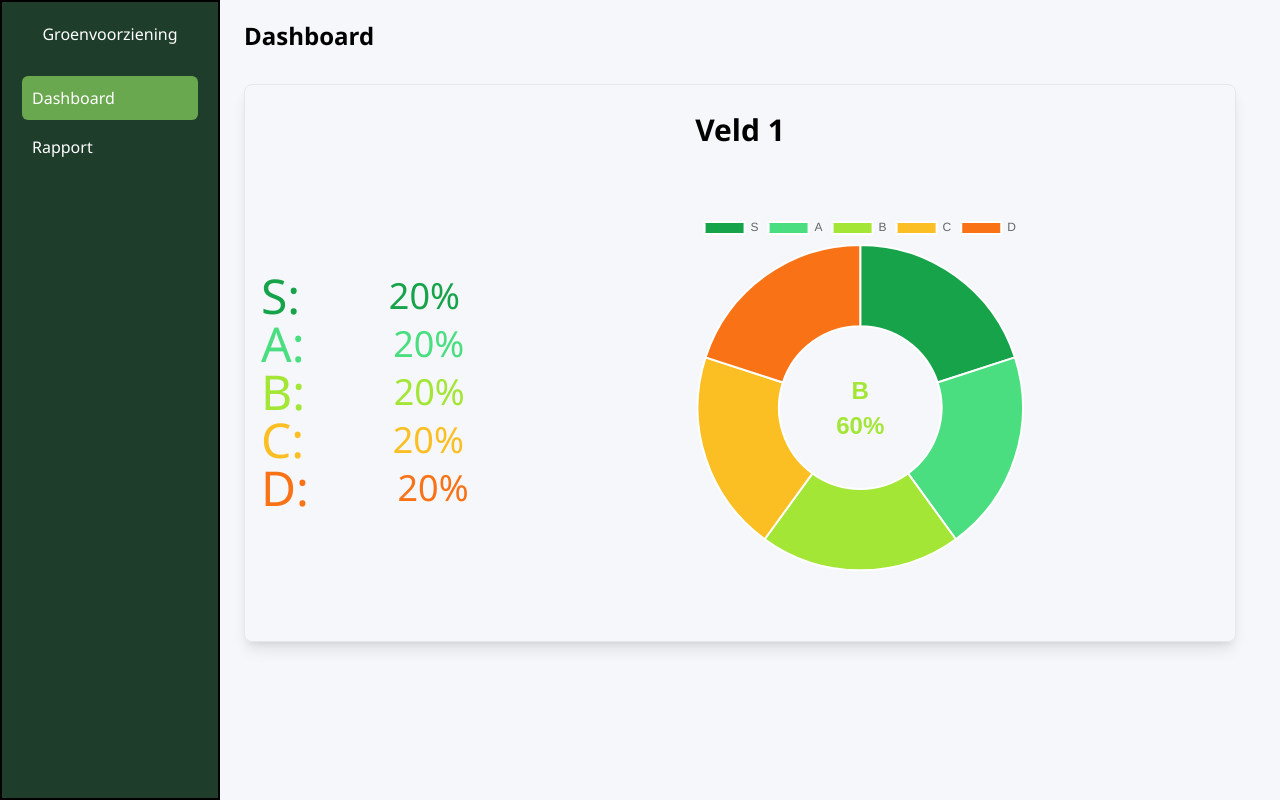
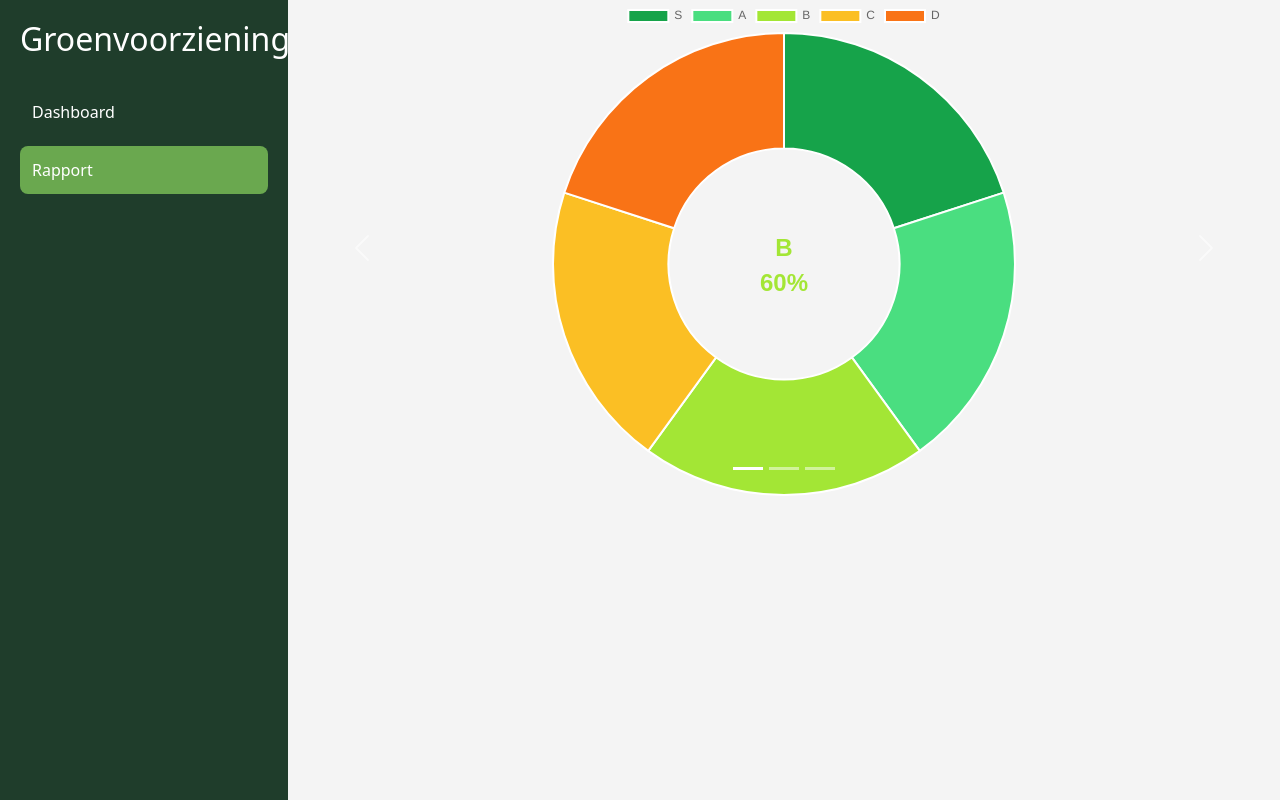
Before and after one commit to gideontigelaar/project-groenwerf, a PHP site: page / in a window 1280 px wide. Run offline with PHP 8.4, Linux system fonts and the light colour scheme; some libraries are stand-ins or nearby versions.

```diff
--- a/website/index.php
+++ b/website/index.php
@@ -1,69 +1,96 @@
 <!DOCTYPE html>
-<html>
+<html lang="en">
 <head>
+    <meta charset="UTF-8">
+    <meta name="viewport" content="width=device-width, initial-scale=1.0">
     <title>Groenwerf dashboard</title>
-    <link rel="stylesheet" href="style.css">
+
+    <!-- Bootstrap -->
+    <link
+        href="https://cdn.jsdelivr.net/npm/bootstrap@5.3.8/dist/css/bootstrap.min.css"
+        rel="stylesheet"
+    >
+
+    <!-- Tailwind -->
     <script src="https://cdn.jsdelivr.net/npm/@tailwindcss/browser@4"></script>
+
+    <link href="style.css" rel="stylesheet">
     <script src="/node_modules/chart.js/dist/chart.umd.min.js"></script>
 </head>
+
 <body>
 
+    <!-- Sidebar -->
     <div class="sidebar">
-    <h2 class="text-center">Groenvoorziening</h2>
+        <h2>Groenvoorziening</h2>
+
         <ul>
-        <a href="index.php"> <li class="active">Dashboard</li> </a>
-        <a href="rapport.php"> <li>Rapport</li> </a>
+            <a href="index.php">
+                <li>Dashboard</li>
+            </a>
+
+            <a href="rapport.php">
+                <li class="active">Rapport</li>
+            </a>
         </ul>
     </div>
 
-<div class="flex p-5 w-full flex-col pl-[220px]">
-    <h1 class="px-6 text-2xl font-bold mb-2">Dashboard</h1>
-    <div class="w-full grid grid-cols-1 gap-4 p-6">
-        <div class="row-span-2 grid grid-cols-1 aspect-16/9 shadow-lg rounded-lg border border-gray-200 p-4">
-            <p class="text-3xl row-span-1 font-bold flex items-center justify-center h-auto">Veld 1</p>
-            <div id="ChartContainer" class="w-full h-full grid grid-cols-4 gap-0 items-center row-span-5 justify-center">
-                <div class="flex flex-col w-full col-span-1 text-5xl justify-items-center">
-                    <div class="flex flex-row items-center" style="color:#16a34a">
-                        <p class="w-auto">S:</p>
-                        <div class="mx-4 text-4xl text-end w-3/5">
-                            <p class="">20%</p>
+    <!-- Main Content -->
+    <div class="main-content">
+
+        <div id="carouselExampleIndicators" class="carousel slide" data-bs-ride="carousel">
+
+            <!-- Indicators -->
+            <div class="carousel-indicators">
+                <button type="button" data-bs-target="#carouselExampleIndicators" data-bs-slide-to="0" class="active"></button>
+
+                <button type="button" data-bs-target="#carouselExampleIndicators" data-bs-slide-to="1"></button>
+
+                <button type="button" data-bs-target="#carouselExampleIndicators" data-bs-slide-to="2"></button>
             </div>
-                    </div>
-                    <div class="flex flex-row items-center" style="color:#4ade80">
-                        <p class="w-auto">A:</p>
-                        <div class="mx-4 text-4xl text-end w-3/5">
-                            <p class="">20%</p>
-                        </div>
-                    </div>
-                    <div class="flex flex-row items-center" style="color:#a3e635">
-                        <p class="w-auto">B:</p>
-                        <div class="mx-4 text-4xl text-end w-3/5">
-                            <p class="">20%</p>
-                        </div>
-                    </div>
-                    <div class="flex flex-row items-center" style="color:#fbbf24">
-                        <p class="w-auto">C:</p>
-                        <div class="mx-4 text-4xl text-end w-3/5">
-                            <p class="">20%</p>
-                        </div>
-                    </div>
-                    <div class="flex flex-row items-center" style="color:#f97316">
-                        <p class="w-auto">D:</p>
-                        <div class="mx-4 text-4xl text-end w-3/5">
-                            <p class="">20%</p>
-                        </div>
-                    </div>
-                </div>
+
+            <!-- Slides -->
+            <div class="carousel-inner">
+
+                <div id="ChartContainer" class="carousel-item active">
                     <div class="col-span-3 object-contain">
                         <canvas id="pieChart"></canvas>
                     </div>
                 </div>
+
+                <div class="carousel-item">
+                    <img
+                        src="https://images.unsplash.com/photo-1500530855697-b586d89ba3ee"
+                        class="d-block w-100"
+                        alt="Nature 2"
+                    >
                 </div>
-        <!-- <div class="row-span-2 aspect-16/9 shadow-lg rounded-lg border border-gray-200">
 
-        </div> -->
+                <div class="carousel-item">
+                    <img
+                        src="https://images.unsplash.com/photo-1493246507139-91e8fad9978e"
+                        class="d-block w-100"
+                        alt="Nature 3"
+                    >
                 </div>
+
             </div>
+
+            <!-- Controls -->
+            <button class="carousel-control-prev" type="button" data-bs-target="#carouselExampleIndicators" data-bs-slide="prev">
+                <span class="carousel-control-prev-icon"></span>
+            </button>
+
+            <button class="carousel-control-next" type="button" data-bs-target="#carouselExampleIndicators" data-bs-slide="next">
+                <span class="carousel-control-next-icon"></span>
+            </button>
+
+        </div>
+
+    </div>
+
+    <!-- Bootstrap JS -->
+    <script src="https://cdn.jsdelivr.net/npm/bootstrap@5.3.8/dist/js/bootstrap.bundle.min.js"></script>
     <script src="PieChart.js"></script>
 </body>
 </html>
--- a/website/style.css
+++ b/website/style.css
@@ -1,39 +1,46 @@
 body {
     margin: 0;
-    font-family: 'Segoe UI', sans-serif;
-    background: #f5f7fb;
     display: flex;
+    min-height: 100vh;
+    background: #f4f4f4;
 }
-
-/* Sidebar */
 .sidebar {
-    width: 220px;
+    width: 18rem;
     background: #1f3d2b;
     color: white;
-    height: 100vh;
     padding: 20px;
-    border-right-style: solid;
-    border-width: 2px;
-    border-color: black;
-    position: fixed;
 }
-
 .sidebar h2 {
+    text-align: center;
     margin-bottom: 30px;
 }
-
 .sidebar ul {
     list-style: none;
     padding: 0;
 }
-
+.sidebar a {
+    text-decoration: none;
+    color: white;
+}
 .sidebar li {
-    padding: 10px;
-    margin: 5px 0;
-    cursor: pointer;
+    padding: 12px;
+    border-radius: 8px;
+    margin-bottom: 10px;
+    transition: 0.2s;
+}
+.sidebar li:hover,
+.sidebar .active {
+    background: #6aa84f;
+}
+.main-content {
+    flex: 1;
+}
+.carousel-item img {
+    height: 500px;
+    object-fit: cover;
+    border-radius: 12px;
 }
 
-.sidebar .active {
-    background: #6aa84f;
-    border-radius: 6px;
+.form-control::placeholder {
+    color: rgba(255, 255, 255);
 }
```
Also changed, not shown: website/data.php (+15 -12 lines), website/fetchdata.js (added, +41 -0 lines), website/geocode.php (added, +48 -0 lines), website/rapport.php (+79 -9 lines). Lines whose indentation alone changed are shown as unchanged.
